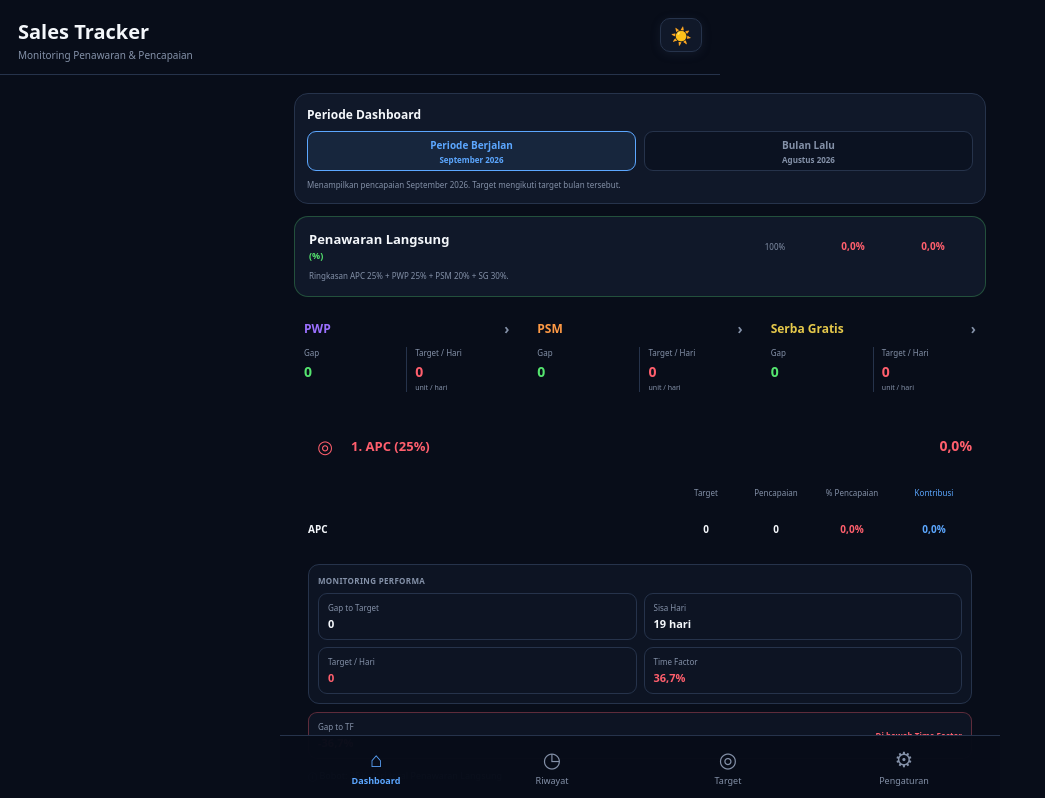
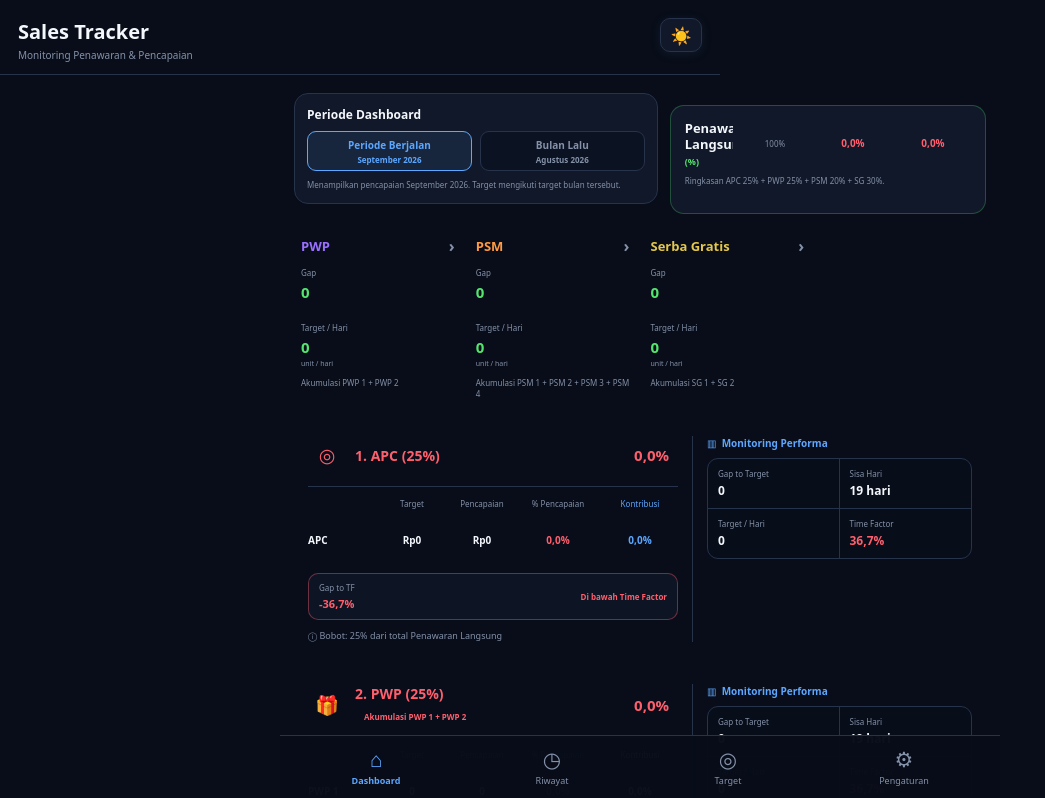
Before and after one commit to fajriainulyaqin-dev/sales-tracker, a React (Vite) app: page / in a window 1280 px wide. Shown: the top 798 px of the page, without its empty margins (0-1045 px from the left). Built offline with nearby package versions, Linux system fonts and the light colour scheme.

Commit message:
Update App.jsx

```diff
--- a/src/App.jsx
+++ b/src/App.jsx
@@ -531,7 +531,7 @@ function ApcRow({ data }) {
             fontWeight: 800,
           }}
         >
-          {fmt(data.target)}
+          Rp{fmt(data.target)}
         </div>
 
         <div
@@ -542,7 +542,7 @@ function ApcRow({ data }) {
             fontWeight: 800,
           }}
         >
-          {fmt(data.achieved)}
+          Rp{fmt(data.achieved)}
         </div>
 
         <div
@@ -587,161 +587,81 @@ function Section({
 }) {
   const sectionColor = performanceColor(achievement);
   const gapToTf = Number(achievement || 0) - Number(timeFactor || 0);
+  const tfGood = gapToTf >= 0;
 
   return (
     <section
+      className="dashboard-section"
       style={{
-        background: `radial-gradient(circle at 100% 0%, ${sectionColor}16 0%, transparent 42%), ${COLORS.panel}`,
-        border: `1px solid ${sectionColor}85`,
+        background: `radial-gradient(circle at 100% 0%, ${sectionColor}18 0%, transparent 42%), ${COLORS.panel}`,
+        border: `1px solid ${sectionColor}80`,
         borderRadius: 16,
         padding: 14,
         marginTop: 14,
-        position: "relative",
         boxSizing: "border-box",
-        boxShadow: `0 0 16px ${sectionColor}0f`,
+        boxShadow: `0 0 18px ${sectionColor}10`,
       }}
     >
-      <div style={{ display: "flex", alignItems: "center", gap: 9 }}>
-        <div
-          style={{
-            width: 34,
-            height: 34,
-            borderRadius: 10,
-            background: `${sectionColor}20`,
-            border: `1px solid ${sectionColor}45`,
-            display: "flex",
-            alignItems: "center",
-            justifyContent: "center",
-            color: sectionColor,
-            fontSize: 18,
-            flexShrink: 0,
-          }}
-        >{icon}</div>
-        <div style={{ minWidth: 0, flex: 1 }}>
-          <div style={{ fontSize: 13, fontWeight: 900, color: sectionColor }}>
-            {number}. {title} ({weight}%)
+      <div className="section-main">
+        <div className="section-heading" style={{ display: "flex", alignItems: "center", gap: 9 }}>
+          <div style={{ width: 38, height: 38, borderRadius: 12, background: `${sectionColor}20`, border: `1px solid ${sectionColor}45`, display: "flex", alignItems: "center", justifyContent: "center", color: sectionColor, fontSize: 19, flexShrink: 0 }}>{icon}</div>
+          <div style={{ minWidth: 0, flex: 1 }}>
+            <div style={{ fontSize: 14, fontWeight: 900, color: sectionColor }}>{number}. {title} ({weight}%)</div>
+            {badge && <div style={{ display: "inline-block", marginTop: 5, padding: "3px 9px", borderRadius: 999, background: `${sectionColor}20`, color: sectionColor, fontSize: 8, fontWeight: 800 }}>{badge}</div>}
           </div>
-          {badge && (
-            <div style={{ display: "inline-block", marginTop: 5, padding: "3px 8px", borderRadius: 999, background: `${sectionColor}20`, color: sectionColor, fontSize: 8, fontWeight: 800 }}>
-              {badge}
-            </div>
-          )}
-        </div>
-        <div style={{ color: sectionColor, fontSize: 14, fontWeight: 900, whiteSpace: "nowrap" }}>
-          {fmtPct(achievement)}
-        </div>
+          <div style={{ color: sectionColor, fontSize: 15, fontWeight: 900, whiteSpace: "nowrap", border: `1px solid ${sectionColor}70`, borderRadius: 999, padding: "5px 9px" }}>{fmtPct(achievement)}</div>
+        </div>
+
+        <div style={{ marginTop: 12, paddingTop: 11, borderTop: `1px solid ${COLORS.border}` }}>
+          {children}
+        </div>
+
+        <div className="gap-tf-box" style={{ marginTop: 10, background: COLORS.subpanel, border: `1px solid ${tfGood ? COLORS.green : COLORS.red}65`, borderRadius: 10, padding: "8px 10px", display: "flex", justifyContent: "space-between", alignItems: "center", gap: 8 }}>
+          <div>
+            <div style={{ color: COLORS.muted, fontSize: 8 }}>Gap to TF</div>
+            <div style={{ color: tfGood ? COLORS.green : COLORS.red, fontSize: 11, fontWeight: 900, marginTop: 3 }}>{tfGood ? "+" : ""}{fmtPct(gapToTf)}</div>
+          </div>
+          <div style={{ color: tfGood ? COLORS.green : COLORS.red, fontSize: 8, fontWeight: 800, textAlign: "right" }}>{tfGood ? "Di atas Time Factor" : "Di bawah Time Factor"}</div>
+        </div>
+        <div style={{ marginTop: 9, color: COLORS.muted, fontSize: 9 }}>ⓘ Bobot: {weight}% dari total Penawaran Langsung</div>
       </div>
 
-      <div
-        style={{
-          marginTop: 12,
-          paddingTop: 12,
-          borderTop: `1px solid ${sectionColor}35`,
-        }}
-      >
-        {children}
-      </div>
-
-      <div
-        style={{
-          marginTop: 12,
-          padding: "10px 9px 9px",
-          borderRadius: 11,
-          background: COLORS.subpanel,
-          border: `1px solid ${COLORS.border}`,
-        }}
-      >
-        <div
-          style={{
-            color: COLORS.muted,
-            fontSize: 8,
-            fontWeight: 800,
-            letterSpacing: ".04em",
-            marginBottom: 7,
-            textTransform: "uppercase",
-          }}
-        >
-          Monitoring Performa
-        </div>
-        <div style={{ display: "grid", gridTemplateColumns: "repeat(2,minmax(0,1fr))", gap: 7 }}>
-        <div style={{ background: COLORS.subpanel, border: `1px solid ${COLORS.border}`, borderRadius: 9, padding: "8px 9px" }}>
-          <div style={{ color: COLORS.muted, fontSize: 8 }}>Gap to Target</div>
-          <div style={{ color: gap > 0 ? COLORS.green : gap < 0 ? COLORS.red : COLORS.text, fontSize: 11, fontWeight: 900, marginTop: 3 }}>
-            {gap > 0 ? "+" : ""}{fmtGapNumber(gap)}
-          </div>
-        </div>
-        <div style={{ background: COLORS.subpanel, border: `1px solid ${COLORS.border}`, borderRadius: 9, padding: "8px 9px" }}>
-          <div style={{ color: COLORS.muted, fontSize: 8 }}>Sisa Hari</div>
-          <div style={{ color: COLORS.text, fontSize: 11, fontWeight: 900, marginTop: 3 }}>{remainingDays} hari</div>
-        </div>
-        <div style={{ background: COLORS.subpanel, border: `1px solid ${COLORS.border}`, borderRadius: 9, padding: "8px 9px" }}>
-          <div style={{ color: COLORS.muted, fontSize: 8 }}>Target / Hari</div>
-          <div style={{ color: sectionColor, fontSize: 11, fontWeight: 900, marginTop: 3 }}>{fmtGapNumber(targetPerDay)}</div>
-        </div>
-        <div style={{ background: COLORS.subpanel, border: `1px solid ${COLORS.border}`, borderRadius: 9, padding: "8px 9px" }}>
-          <div style={{ color: COLORS.muted, fontSize: 8 }}>Time Factor</div>
-          <div style={{ color: gapToTf >= 0 ? COLORS.green : COLORS.red, fontSize: 11, fontWeight: 900, marginTop: 3 }}>{fmtPct(timeFactor)}</div>
-        </div>
-        </div>
-      </div>
-
-      <div style={{ marginTop: 8, background: COLORS.subpanel, border: `1px solid ${gapToTf >= 0 ? COLORS.green : COLORS.red}55`, borderRadius: 9, padding: "8px 9px", display: "flex", justifyContent: "space-between", alignItems: "center", gap: 8 }}>
-        <div>
-          <div style={{ color: COLORS.muted, fontSize: 8 }}>Gap to TF</div>
-          <div style={{ color: gapToTf >= 0 ? COLORS.green : COLORS.red, fontSize: 11, fontWeight: 900, marginTop: 3 }}>{gapToTf >= 0 ? "+" : ""}{fmtPct(gapToTf)}</div>
-        </div>
-        <div style={{ color: gapToTf >= 0 ? COLORS.green : COLORS.red, fontSize: 8, fontWeight: 800, textAlign: "right" }}>
-          {gapToTf >= 0 ? "Di atas Time Factor" : "Di bawah Time Factor"}
-        </div>
-      </div>
-
-      <div style={{ marginTop: 10, color: COLORS.muted, fontSize: 9 }}>
-        ⓘ Bobot: {weight}% dari total Penawaran Langsung
+      <div className="section-monitor" style={{ borderLeft: `1px solid ${COLORS.border}`, paddingLeft: 14, boxSizing: "border-box" }}>
+        <div style={{ color: COLORS.blue, fontSize: 10, fontWeight: 800, marginBottom: 8 }}>▥ &nbsp;Monitoring Performa</div>
+        <div style={{ display: "grid", gridTemplateColumns: "repeat(2,minmax(0,1fr))", border: `1px solid ${COLORS.border}`, borderRadius: 11, overflow: "hidden", background: `${COLORS.bg}55` }}>
+          <div style={{ padding: "9px 10px", borderRight: `1px solid ${COLORS.border}`, borderBottom: `1px solid ${COLORS.border}` }}><div style={{ color: COLORS.muted, fontSize: 8 }}>Gap to Target</div><div style={{ color: gap > 0 ? COLORS.green : gap < 0 ? COLORS.red : COLORS.text, fontSize: 12, fontWeight: 900, marginTop: 3 }}>{gap > 0 ? "+" : ""}{fmtGapNumber(gap)}</div></div>
+          <div style={{ padding: "9px 10px", borderBottom: `1px solid ${COLORS.border}` }}><div style={{ color: COLORS.muted, fontSize: 8 }}>Sisa Hari</div><div style={{ color: COLORS.text, fontSize: 12, fontWeight: 900, marginTop: 3 }}>{remainingDays} hari</div></div>
+          <div style={{ padding: "9px 10px", borderRight: `1px solid ${COLORS.border}` }}><div style={{ color: COLORS.muted, fontSize: 8 }}>Target / Hari</div><div style={{ color: COLORS.text, fontSize: 12, fontWeight: 900, marginTop: 3 }}>{fmtGapNumber(targetPerDay)}</div></div>
+          <div style={{ padding: "9px 10px" }}><div style={{ color: COLORS.muted, fontSize: 8 }}>Time Factor</div><div style={{ color: tfGood ? COLORS.green : COLORS.red, fontSize: 12, fontWeight: 900, marginTop: 3 }}>{fmtPct(timeFactor)}</div></div>
+        </div>
       </div>
     </section>
   );
 }
 
 function PerformanceCards({ pwp, psm, sg }) {
-  const card = (label, stat, baseColor) => {
+  const card = (label, stat, baseColor, subtitle) => {
     const achievement = Number(stat?.achievement || 0);
     const accent = performanceColor(achievement);
     const gap = Number(stat?.gap || 0);
     const targetPerDay = Number(stat?.targetPerDay || 0);
     return (
-      <div style={{ background: `radial-gradient(circle at 100% 0%, ${accent}18 0%, transparent 60%), ${COLORS.panel}`, border: `1px solid ${accent}99`, borderRadius: 11, padding: "10px 10px 9px", boxShadow: `inset 0 1px 0 ${accent}18, 0 0 14px ${accent}10` }}>
-        <div style={{ display: "flex", alignItems: "center", gap: 6, color: baseColor, fontSize: 12, fontWeight: 900 }}>
-          {label}<span style={{ marginLeft: "auto", color: COLORS.muted, fontSize: 14 }}>›</span>
-        </div>
-        <div style={{ display: "grid", gridTemplateColumns: "minmax(0,1fr) 1px minmax(0,1fr)", gap: 8, marginTop: 9 }}>
-          <div>
-            <div style={{ color: COLORS.muted, fontSize: 8 }}>Gap</div>
-            <div style={{ color: gap >= 0 ? COLORS.green : COLORS.red, fontSize: 14, fontWeight: 900, marginTop: 4, whiteSpace: "nowrap" }}>{gap > 0 ? "+" : ""}{fmtGapNumber(gap)}</div>
-          </div>
-          <div style={{ width: 1, background: COLORS.border }} />
-          <div>
-            <div style={{ color: COLORS.muted, fontSize: 8 }}>Target / Hari</div>
-            <div style={{ color: accent, fontSize: 14, fontWeight: 900, marginTop: 4, whiteSpace: "nowrap" }}>{targetPerDay > 0 ? "+" : ""}{fmtGapNumber(targetPerDay)}</div>
-            <div style={{ color: COLORS.muted, fontSize: 7, marginTop: 2 }}>unit / hari</div>
-          </div>
-        </div>
+      <div style={{ background: `radial-gradient(circle at 100% 0%, ${accent}18 0%, transparent 60%), ${COLORS.panel}`, border: `1px solid ${accent}80`, borderRadius: 14, padding: 12, boxShadow: `0 0 16px ${accent}0d` }}>
+        <div style={{ display: "flex", alignItems: "center", gap: 6, color: baseColor, fontSize: 13, fontWeight: 900 }}><span>{label}</span><span style={{ marginLeft: "auto", color: COLORS.muted, fontSize: 16 }}>›</span></div>
+        <div style={{ display: "grid", gridTemplateColumns: "1fr 1px 1fr", gap: 10, marginTop: 10 }}>
+          <div><div style={{ color: COLORS.muted, fontSize: 8 }}>Gap</div><div style={{ color: gap >= 0 ? COLORS.green : COLORS.red, fontSize: 15, fontWeight: 900, marginTop: 4 }}>{gap > 0 ? "+" : ""}{fmtGapNumber(gap)}</div></div>
+          <div style={{ background: COLORS.border }} />
+          <div><div style={{ color: COLORS.muted, fontSize: 8 }}>Target / Hari</div><div style={{ color: targetPerDay > 0 ? COLORS.red : COLORS.green, fontSize: 15, fontWeight: 900, marginTop: 4 }}>{targetPerDay > 0 ? "+" : ""}{fmtGapNumber(targetPerDay)}</div><div style={{ color: COLORS.muted, fontSize: 7, marginTop: 2 }}>unit / hari</div></div>
+        </div>
+        <div style={{ color: COLORS.muted, fontSize: 8, marginTop: 9 }}>{subtitle}</div>
       </div>
     );
   };
-  return (
-    <div
-      style={{
-        marginTop: 12,
-        display: "grid",
-        gridTemplateColumns: "repeat(3,minmax(0,1fr))",
-        gap: 8,
-      }}
-    >
-      {card("PWP", pwp, COLORS.purple)}
-      {card("PSM", psm, COLORS.orange)}
-      {card("Serba Gratis", sg, COLORS.yellow)}
-    </div>
-  );
+  return <div className="performance-cards" style={{ display: "grid", gridTemplateColumns: "repeat(3,minmax(0,1fr))", gap: 10, marginTop: 12 }}>
+    {card("PWP", pwp, COLORS.purple, "Akumulasi PWP 1 + PWP 2")}
+    {card("PSM", psm, COLORS.orange, "Akumulasi PSM 1 + PSM 2 + PSM 3 + PSM 4")}
+    {card("Serba Gratis", sg, COLORS.yellow, "Akumulasi SG 1 + SG 2")}
+  </div>;
 }
 
 function MiniKpi({
@@ -2821,6 +2741,24 @@ export default function App() {
     );
   }
 
+  const dashboardResponsiveStyles = `
+    .dashboard-section { display:grid; grid-template-columns:minmax(0,1.65fr) minmax(280px,.95fr); gap:14px; }
+    .section-main { min-width:0; }
+    .section-monitor { min-width:0; }
+    .dashboard-overview { display:grid; grid-template-columns:minmax(0,1.15fr) minmax(0,1fr); gap:12px; }
+    @media (max-width: 760px) {
+      .dashboard-overview { grid-template-columns:1fr; }
+      .dashboard-section { grid-template-columns:1fr; }
+      .section-monitor { border-left:0 !important; border-top:1px solid ${COLORS.border}; padding-left:0 !important; padding-top:12px; }
+      .performance-cards { grid-template-columns:repeat(3,minmax(0,1fr)) !important; }
+    }
+    @media (max-width: 430px) {
+      .performance-cards { gap:7px !important; }
+      .performance-cards > div { padding:10px 8px !important; }
+      .performance-cards > div > div:first-child { font-size:11px !important; }
+    }
+  `;
+
   /* =====================================================
      RENDER
   ===================================================== */
@@ -2860,10 +2798,12 @@ export default function App() {
         </div>
       </header>
 
+      <style>{dashboardResponsiveStyles}</style>
+
       <main
         style={{
           width: "100%",
-          maxWidth: 720,
+          maxWidth: 1100,
           margin: "0 auto",
           padding: "12px 14px",
           boxSizing: "border-box",
@@ -2876,6 +2816,7 @@ export default function App() {
 
         {activeTab === "dashboard" && (
           <>
+            <div className="dashboard-overview">
             <section
               style={{
                 background: COLORS.panel,
@@ -3015,6 +2956,8 @@ export default function App() {
               }
             />
 
+            </div>
+
             <PerformanceCards
               pwp={sectionStats.pwp}
               psm={sectionStats.psm}
```
